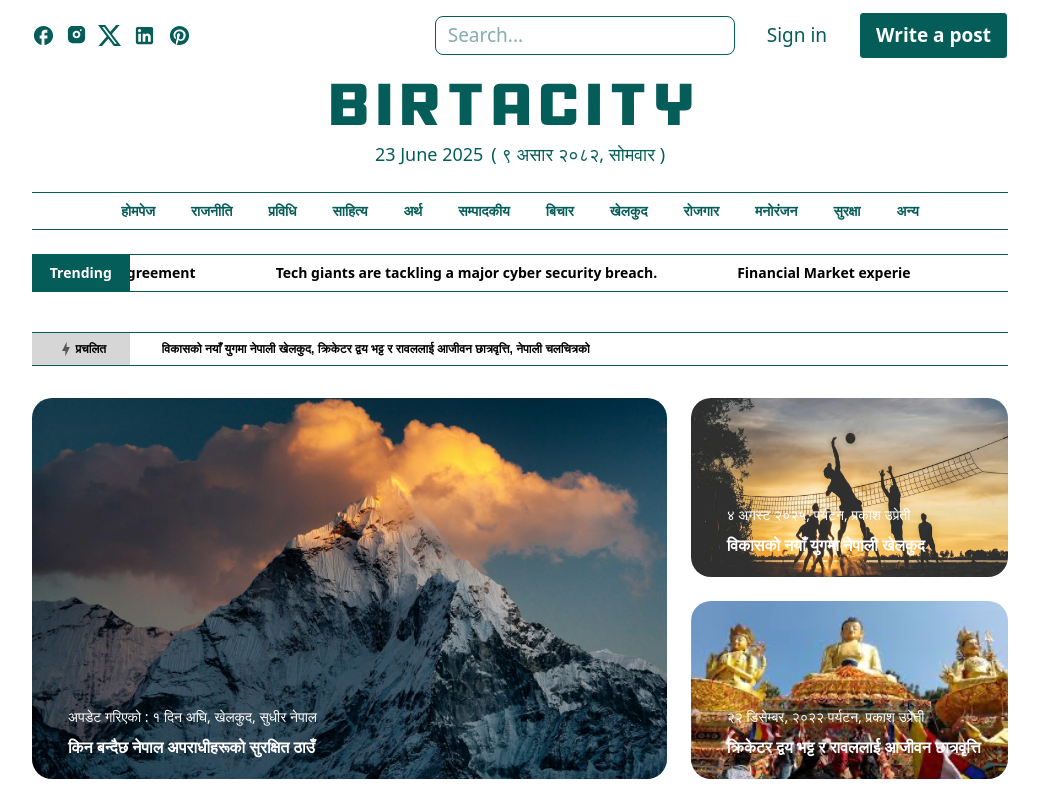
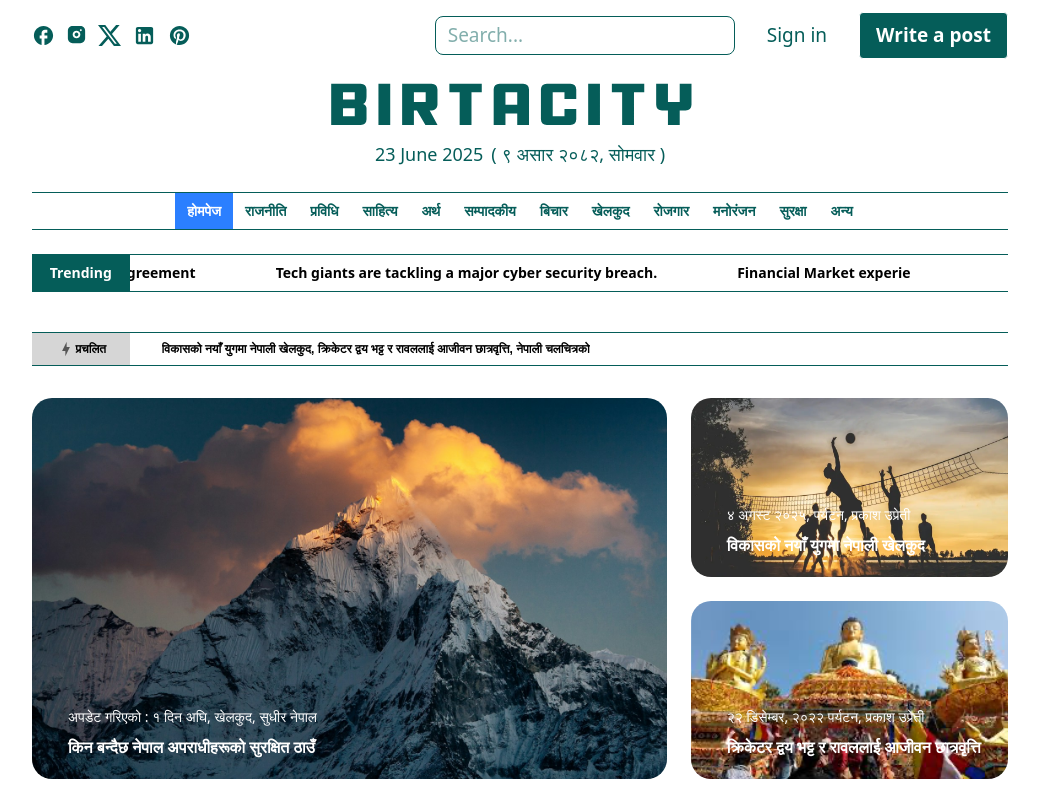
Before and after one commit to BroadPress/birtacity.com, a React (Vite) app: page / in a window 1280 px wide. Shown: the top 800 px of the page, without its empty margins (120-1159 px from the left). Built offline with nearby package versions, Linux system fonts and the light colour scheme; a web font is replaced by a local one.

Commit message:
navbar fixed in desktop view

```diff
--- a/src/components/Navbar.jsx
+++ b/src/components/Navbar.jsx
@@ -1,4 +1,4 @@
-import React, { useState } from "react";
+import React, { useState, useEffect } from "react";
 import facebook from "../assets/icons/facebook.svg";
 import instagram from "../assets/icons/instagram.svg";
 import linkdin from "../assets/icons/linkdin.svg";
@@ -7,10 +7,23 @@
 import birtacity from "../assets/icons/birtacity.svg";
 import { FaBars, FaTimes } from "react-icons/fa";
 
-
 const Navbar = () => {
 	const [hamIcon, setHamIcon] = useState(false);
 	const [search, setSearch] = useState("");
+	const [isMenuFixed, setIsMenuFixed] = useState(false);
+	const [active, setActive] = useState("होमपेज");
+	useEffect(() => {
+		const handleScroll = () => {
+			if (window.scrollY > 100) {
+				setIsMenuFixed(true);
+			} else {
+				setIsMenuFixed(false);
+			}
+		};
+
+		window.addEventListener("scroll", handleScroll);
+		return () => window.removeEventListener("scroll", handleScroll);
+	}, []);
 
 	return (
 		<div className="flex flex-col gap-6 ">
@@ -66,22 +79,124 @@
 			</div>
 
 			{/* Desktop Menu */}
-			<div className="hidden md:flex flex-col gap-6">
-				<div className=" border border-[#055D59] border-x-0 px-4 py-2 flex gap-6 lg:gap-9 items-center justify-center text-sm font-bold text-[#055D59]">
-					<div>होमपेज</div>
-					<div>राजनीति</div>
-					<div>प्रविधि</div>
-					<div>साहित्य</div>
-					<div>अर्थ</div>
-					<div>सम्पादकीय</div>
-					<div>बिचार</div>
-					<div>खेलकुद</div>
-					<div>रोजगार</div>
-					<div>मनोरंजन</div>
-					<div>सुरक्षा</div>
-					<div>अन्य</div>
+
+			<div
+				className={`hidden lg:flex ${
+					isMenuFixed
+						? "fixed top-0 left-0 w-full z-50 bg-white shadow-md "
+						: ""
+				} border border-[#055D59] border-x-0 justify-center transition-all duration-300`}
+			>
+				<div className="flex gap-6 lg:gap-2 items-center text-sm font-bold text-[#055D59] overflow-x-auto whitespace-nowrap">
+					<div
+						className={`hidden lg:flex ${
+							isMenuFixed
+								? "fixed top-0 left-0 w-full z-50 bg-white shadow-md "
+								: ""
+						}  justify-center transition-all duration-300`}
+					>
+						<div className="flex gap-6 lg:gap-0 items-center text-sm font-bold text-[#055D59] overflow-x-auto whitespace-nowrap">
+							<div
+								onClick={() => setActive("होमपेज")}
+								className={`py-2 px-3 cursor-pointer hover:bg-blue-300 ${
+									active === "होमपेज" ? "bg-blue-500 text-white" : ""
+								}`}
+							>
+								होमपेज
+							</div>
+							<div
+								onClick={() => setActive("राजनीति")}
+								className={`py-2 px-3 cursor-pointer hover:bg-blue-300 ${
+									active === "राजनीति" ? "bg-blue-500 text-white" : ""
+								}`}
+							>
+								राजनीति
+							</div>
+							<div
+								onClick={() => setActive("प्रविधि")}
+								className={`py-2 px-3 cursor-pointer hover:bg-blue-300 ${
+									active === "प्रविधि" ? "bg-blue-500 text-white" : ""
+								}`}
+							>
+								प्रविधि
+							</div>
+							<div
+								onClick={() => setActive("साहित्य")}
+								className={`py-2 px-3 cursor-pointer hover:bg-blue-300 ${
+									active === "साहित्य" ? "bg-blue-500 text-white" : ""
+								}`}
+							>
+								साहित्य
+							</div>
+							<div
+								onClick={() => setActive("अर्थ")}
+								className={`p-2 px-3 cursor-pointer hover:bg-blue-300 ${
+									active === "अर्थ" ? "bg-blue-500 text-white" : ""
+								}`}
+							>
+								अर्थ
+							</div>
+							<div
+								onClick={() => setActive("सम्पादकीय")}
+								className={`py-2 px-3 cursor-pointer hover:bg-blue-300 ${
+									active === "सम्पादकीय" ? "bg-blue-500 text-white" : ""
+								}`}
+							>
+								सम्पादकीय
+							</div>
+							<div
+								onClick={() => setActive("बिचार")}
+								className={`py-2 px-3 cursor-pointer hover:bg-blue-300 ${
+									active === "बिचार" ? "bg-blue-500 text-white" : ""
+								}`}
+							>
+								बिचार
+							</div>
+							<div
+								onClick={() => setActive("खेलकुद")}
+								className={`py-2 px-3 cursor-pointer hover:bg-blue-300 ${
+									active === "खेलकुद" ? "bg-blue-500 text-white" : ""
+								}`}
+							>
+								खेलकुद
+							</div>
+							<div
+								onClick={() => setActive("रोजगार")}
+								className={`py-2 px-3 cursor-pointer hover:bg-blue-300 ${
+									active === "रोजगार" ? "bg-blue-500 text-white" : ""
+								}`}
+							>
+								रोजगार
+							</div>
+							<div
+								onClick={() => setActive("मनोरंजन")}
+								className={`py-2 px-3 cursor-pointer hover:bg-blue-300 ${
+									active === "मनोरंजन" ? "bg-blue-500 text-white" : ""
+								}`}
+							>
+								मनोरंजन
+							</div>
+							<div
+								onClick={() => setActive("सुरक्षा")}
+								className={`py-2 px-3 cursor-pointer hover:bg-blue-300 ${
+									active === "सुरक्षा" ? "bg-blue-500 text-white" : ""
+								}`}
+							>
+								सुरक्षा
+							</div>
+							<div
+								onClick={() => setActive("अन्य")}
+								className={`py-2 px-3 cursor-pointer hover:bg-blue-300 ${
+									active === "अन्य" ? "bg-blue-500 text-white" : ""
+								}`}
+							>
+								अन्य
+							</div>
+						</div>
+					</div>
 				</div>
 			</div>
+
 			{/* Trending section */}
 			<div className="border border-[#055D59] border-x-0 flex items-center text-sm font-bold overflow-hidden">
 				<div className="w-[20%] md:w-[15%] lg:w-[10%] text-white bg-[#055D59] text-center px-4 py-2 text-xs lg:text-sm">
```
